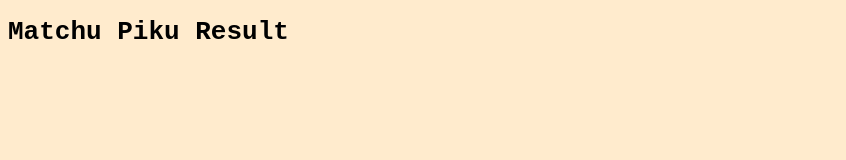
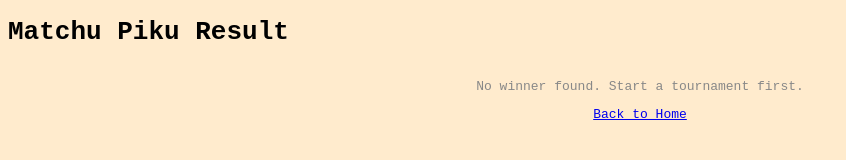
Before and after one commit to hanlee53/Machu-Piku, a plain HTML site: page frontend/result.html in a window 1280 px wide. Shown: the whole page, without its empty margins (0-846 px from the left). Drawn offline with Linux system fonts and the light colour scheme.

Commit message:
Updated results page

```diff
--- a/frontend/result.html
+++ b/frontend/result.html
@@ -5,10 +5,44 @@
         <meta charset="UTF-8">
         <meta name="viewport" content="width=device-width, initial-scale=1.0">
         <link rel="stylesheet" href="style.css">
+        <style>
+        .winner-card { max-width: 520px; margin: 32px auto; text-align: center; }
+        .winner-card img { width: 100%; max-width: 480px; height: auto; border-radius: 12px; }
+        .winner-card h2 { margin: 16px 0 8px; }
+        .muted { color: #888; }
+    </style>
     </head>
     <body>
         <div class="top">
             <h1>Matchu Piku Result</h1>
         </div>
+        <div id="winner" class="winner-card">
+        </div>
+        <script defer>
+      (function () {
+        const slot = document.getElementById('winner');
+        let data = null;
+
+        try {
+          data = JSON.parse(localStorage.getItem('champion') || 'null');
+        } catch (_) {}
+
+        if (!data || (!data.name && !data.imgSrc)) {
+          slot.innerHTML = `
+            <p class="muted">No winner found. Start a tournament first.</p>
+            <p><a href="index.html">Back to Home</a></p>`;
+          return;
+        }
+
+        const safeName = (data.name || 'Champion')
+          .replace(/</g,'&lt;').replace(/>/g,'&gt;');
+
+        slot.innerHTML = `
+          <img src="${data.imgSrc}" alt="${safeName}">
+          <h2>${safeName}</h2>
+          <p><a href="index.html">Play again</a></p>
+        `;
+      })();
+    </script>
     </body>
 </html>
```
Also changed, not shown: frontend/game.js (+19 -1 lines).
